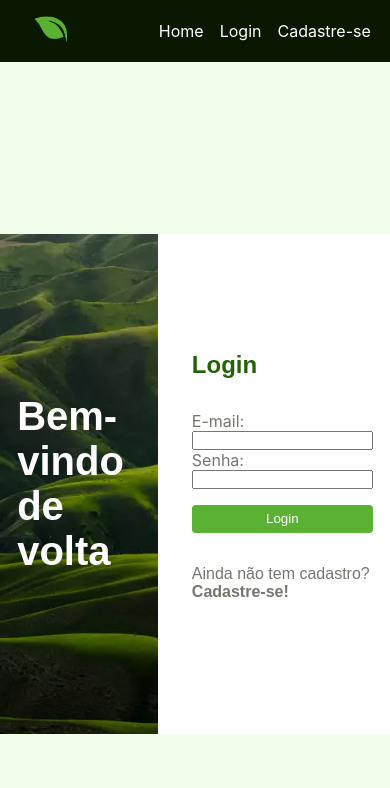
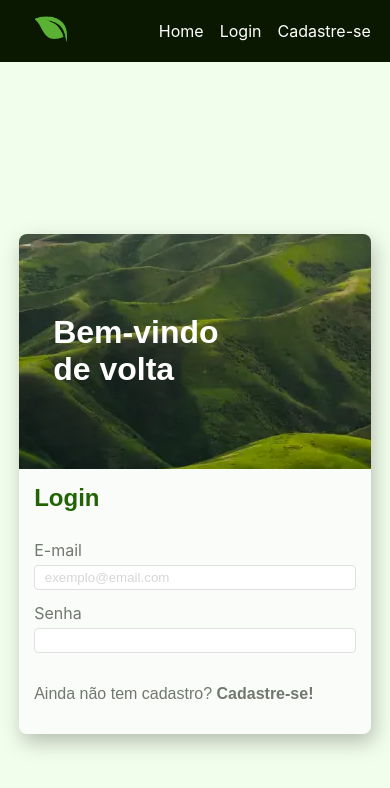
Before and after one commit to thalessalla/naturezaConectada, a React (Create React App) app: page /login in a window 390 px wide. Shown: the top 788 px of the page. Built offline with nearby package versions, Linux system fonts and the light colour scheme.

Commit message:
fix: login responsiveness

```diff
--- a/src/components/Form/Input.tsx
+++ b/src/components/Form/Input.tsx
@@ -11,7 +11,7 @@ interface InputProps {
 
 function Input({ type, text, name, placeholder, handleChange, value }: InputProps) {
   return (
-    <div>
+    <div className='input-component'>
       <label htmlFor={name}>{text}</label>
       <input
         type={type}
--- a/src/components/Form/SubmitButton/SubmitButton.tsx
+++ b/src/components/Form/SubmitButton/SubmitButton.tsx
@@ -2,7 +2,7 @@
 function SubmitButton({ text }: { text: string }) {
   return(
     <div>
-      <button className='btn-cta'>{text}</button>
+      <button className='btn-submite'>{text}</button>
     </div>
   )
 }
--- a/src/index.css
+++ b/src/index.css
@@ -78,3 +78,39 @@ h2{
 }
 
 /* /////// Modulos Input ///////// */
+
+
+
+.input-component{
+  display: flex;
+  flex-direction: column;
+margin-top: .8rem;
+width: 100%;
+  input{
+    border-radius: 4px;
+    border: solid 1px #E0E0E0;
+    padding: 4px 0;
+    margin-top: .3rem;
+  }
+}
+
+ input:focus{
+  border: solid 1px var(--accent-color);
+  outline: none;
+}
+
+.input-component ::placeholder{
+  color: #d5d6d5;
+  padding-left: .6rem;
+}
+
+
+.btn-submite{
+  padding: .4rem 2rem;
+  transition: background-color .3s;
+  background-color: var(--primary-color);
+}
+
+.btn-submite:hover{
+  background-color: var(--accent-color);
+}
--- a/src/pages/login/Login.css
+++ b/src/pages/login/Login.css
@@ -12,6 +12,9 @@ section{
   display: flex;
  height: 500px;
  width: 800px;
+ min-width: 500px;
+ padding: 0 1.2rem;
+ filter: drop-shadow(3px 8px 10.1px rgba(0, 0, 0, 0.25));
 }
 
 h1{
@@ -35,7 +38,7 @@ h1{
 }
 
 .second-column-login{
-  background-color: #fff;
+  background-color: #F9FCF9;
   width: 100%;
   border-radius: 0 8px 8px 0;
  padding: 34px;
@@ -70,3 +73,30 @@ button{
   color: #72776F;
   font-weight: 600;
 }
+
+.btn-submite{
+  width: 100%;
+}
+
+@media (max-width: 500px){
+  .container-login{
+    flex-direction: column;
+  }
+.container-login{
+  min-width: 100%;
+
+}
+.first-column-login{
+  border-radius: 8px 8px 0 0;
+}
+.second-column-login{
+  border-radius: 0 0 8px 8px ;
+  padding: 15px;
+}
+h2{
+  margin-bottom: 1rem;
+}
+h1{
+  font-size: 2rem;
+}
+}
--- a/src/pages/login/Login.tsx
+++ b/src/pages/login/Login.tsx
@@ -1,9 +1,40 @@
 import "./Login.css"
-// import "../../App.css"
+
 import { Link } from 'react-router-dom';
+import Input from "../../components/Form/Input";
+import SubmitButton from "../../components/Form/SubmitButton/SubmitButton";
+
+import { useState } from "react";
 
 
 function Login() {
+
+
+
+
+  const [email, setEmail] = useState('');
+  const [senha, setSenha] = useState('');
+
+  const handleEmailChange = (e) => {
+    setEmail(e.target.value);
+  };
+
+  const handleSenhaChange = (e) => {
+    setSenha(e.target.value);
+  };
+
+  const handleSubmit = (e) => {
+    e.preventDefault();
+
+    // Aqui você pode realizar a lógica de submissão do formulário
+    console.log('Email:', email);
+    console.log('Senha:', senha);
+  };
+
+
+
+
+
   return (
     <section>
     <div className="container-login">
@@ -20,13 +51,23 @@ function Login() {
 <form action="" method="post">
 <h2>Login</h2>
 
-    <label htmlFor="email">E-mail:</label>
-    <input type="email" id="email" name="email" required />
+<Input
+        type="email"
+        text="E-mail"
+        name="email"
+        placeholder="exemplo@email.com"
+        handleChange={handleEmailChange}
+        value={email}
+      />
 
-    <label htmlFor="password">Senha:</label>
-    <input type="password" id="password" name="password" required />
+      <Input
+        type="password"
+        text="Senha"
+        name="senha"
+        handleChange={handleSenhaChange}
+        value={senha}
+      />
 
-    <button type="submit">Login</button>
 
    <p>Ainda não tem cadastro? <Link className="link-signup" to="/signup">Cadastre-se! </Link></p>
 </form>
```
